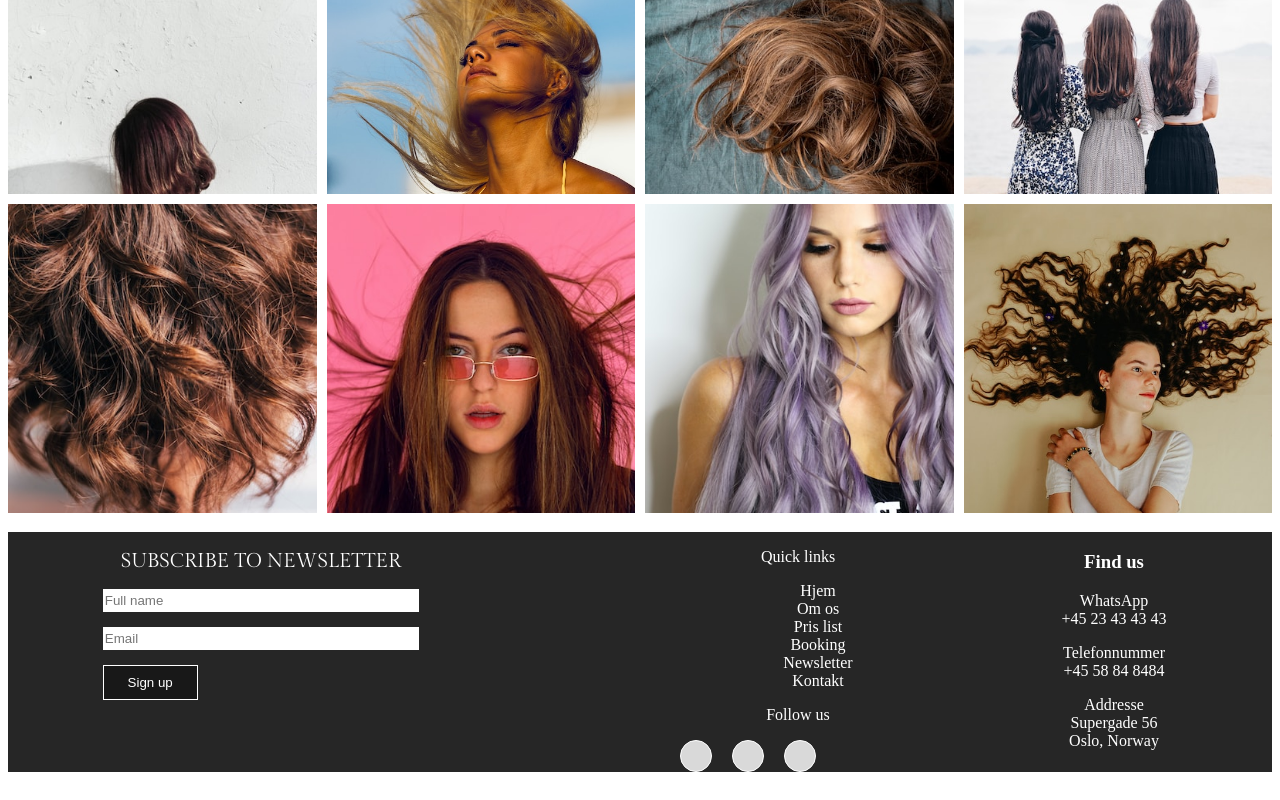
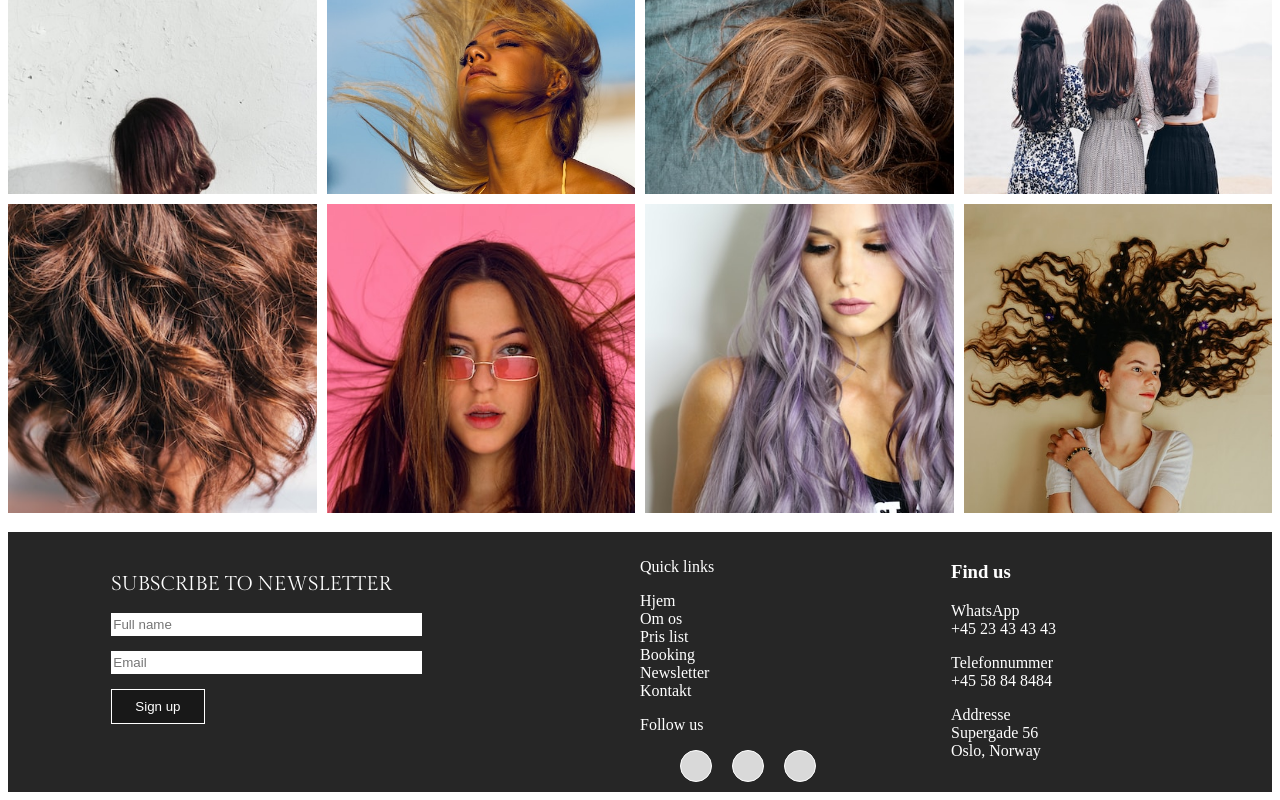
Before and after one commit to gllmsb/Gallery-test, a React (Vite) app in the folder gallery-test/: page / in a window 1280 px wide. Shown: the part 2355-3155 px from the top of the page. Built offline with nearby package versions, Linux system fonts and the light colour scheme; a web font is replaced by a local one.

Commit message:
footer, gallery adjustments

```diff
--- a/gallery-test/src/components/Footer/Footer.module.scss
+++ b/gallery-test/src/components/Footer/Footer.module.scss
@@ -6,6 +6,7 @@
     grid-template-columns: repeat(2, 1fr);
     color: #ffffff;
     margin: 0;
+    padding: 10px;
 //      margin-top: 18%;
 //      @media only screen and (min-width: 800px) and (max-width: 1100px){
 //       margin-top: 6%;
@@ -20,13 +21,14 @@
     section{
         &:nth-child(1){
             form {
-                text-align: center;
+                text-align: left;
                 width: 50%;
                 margin-left: 15%;
                 h1{
                     font-size: 20px;
                     font-weight: 400;
                     font-family: "Gilda Display", serif;
+                    margin-top: 30px;
                 }
                 display: grid;
                 grid-template-columns: 1fr;
@@ -47,11 +49,14 @@
             div{
                 &:nth-child(1){
                     h3{
+                        text-align: left;
                         font-size: 16px;
                         font-weight: 400;
                     }
                     ul {
+                        padding: 0;
                         li{
+                            text-align: left;
                             list-style: none;
                             font-size: 16px;
                             font-weight: 400;
@@ -71,7 +76,20 @@
                         }
                     }
                 }
+
+            }
+            &:nth-child(2) {
+                text-align: left;
+                h3 {
+                    text-align: left;
+                }
+
+                p {
+                    text-align: left;
+                }
             }
         }
+
     }
+
 }
```
